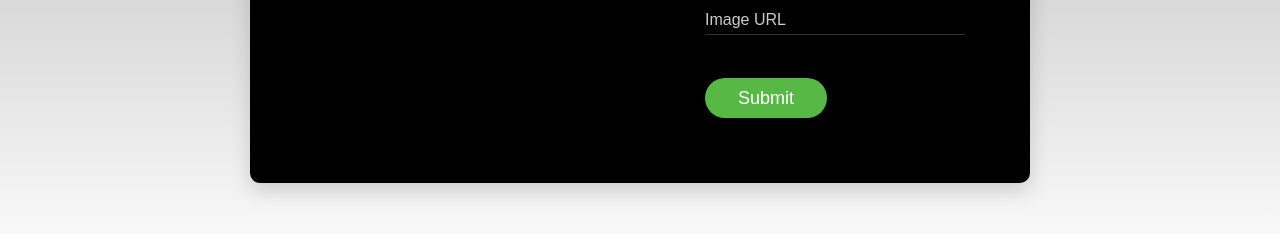
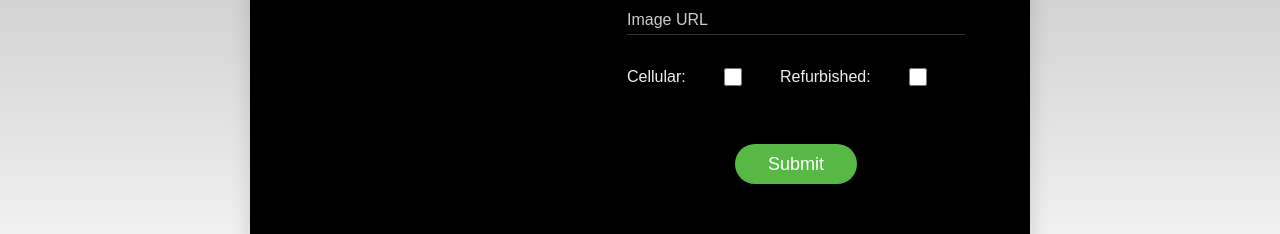
Before and after one commit to vishavjitparihar/project_warehouse, a React (Create React App) app in the folder Project_Warehouse/frontend/: page / in a window 1280 px wide. Shown: the part 1458-1692 px from the top of the page. Built offline with nearby package versions, Linux system fonts and the light colour scheme; no server answers.

Commit message:
Adding and Viewing Products work smoothly

```diff
--- a/Project_Warehouse/frontend/src/Form/ProductForm.css
+++ b/Project_Warehouse/frontend/src/Form/ProductForm.css
@@ -206,6 +206,8 @@
 
   .p-t-10 {
     padding-top: 10px;
+    display: flex;
+    justify-content: center;
   }
 
   .p-t-30 {
@@ -510,7 +512,7 @@
   .card-3 .card-heading {
     background: url("../apple.png") center no-repeat;
     display: table-cell;
-    width: 50%;
+    width: 40%;
   }
 
   .card-3 .card-body {
@@ -536,3 +538,13 @@
       padding-bottom: 45px;
     }
   }
+
+
+
+
+  .booleanVals {
+    display: flex;
+    font-size: 16px;
+    color: rgb(241, 239, 239);
+    background: rgb(0, 0, 0);
+  }
--- a/Project_Warehouse/frontend/src/Form/ProductForm.jsx
+++ b/Project_Warehouse/frontend/src/Form/ProductForm.jsx
@@ -1,10 +1,12 @@
 import { useState } from "react";
+import axios from "axios";
+
 import './ProductForm.css'
 
 //This component is for the creation of a Product in our Database
 
 
-export const ProdductForm = () => {
+export const ProdductForm = ({setProductList}) => {
 
     const [productData, setProductData] = useState({
         productModel: '',
@@ -19,11 +21,47 @@ export const ProdductForm = () => {
     });
 
     // I don't want the page to refresh after form is submitted
+    const handleClear = async () => {
+        setProductData({
+            productModel: '',
+            productColor: '',
+            productStorage: null,
+            productTag: '',
+            productRefurbished: false,
+            productCellular: false,
+            productLock: '',
+            productImage: '',
+            productSerialNumber: ''
+        });
+    }
+
     const handleSubmit = async (event) => {
         // event.preventDefault() will prevent the page refresh
         event.preventDefault();
-        console.log(productData);
+        try {
+            const res = await axios.post('http://localhost:9000/product', {
+                serialNum: productData.productSerialNumber,
+                model: productData.productModel,
+                color: productData.productColor,
+                storage: productData.productStorage,
+                isRefurbished: productData.productRefurbished,
+                tag: productData.productTag,
+                isCellular: productData.productCellular,
+                carrierLock: productData.productLock,
+                image: productData.productImage
+            });
+
+            //use setProductList to manually add the product
+            setProductList(productList => [...productList, res.data]);
+            event.target.reset();
+            handleClear();
+
+        } catch (err) {
+            console.error(err);
+        }
     }
+
+
 
     return (
         <div className="page-wrapper bg-gra-01 p-t-180 p-b-100 font-poppins">
@@ -106,9 +144,26 @@ export const ProdductForm = () => {
                             />
                         </div>
 
+                        <div className="booleanVals">
+                            <label htmlFor="cell">Cellular:</label>
+                            <input id ="cell"
+                                type="checkbox"
+                                onChange={() => setProductData({...productData, productCellular: !productData.productCellular})}
+                            />
 
+                            <label htmlFor="new">Refurbished:</label>
+                            <input id ="new"
+                                type="checkbox"
+                                onChange={() => setProductData({...productData, productRefurbished: !productData.productRefurbished})}
+                            />
 
+                        </div>
 
+                        <div>
+                            <br></br>
+                            <br></br>
+                            <br></br>
+                        </div>
                         <div className="p-t-10">
                             <button className="btn btn--pill btn--green" type="submit">Submit</button>
                         </div>
--- a/Project_Warehouse/frontend/src/List/ProductList.jsx
+++ b/Project_Warehouse/frontend/src/List/ProductList.jsx
@@ -36,7 +36,7 @@ export const ProductList = () => {
     return (
         <>
             <div className= "TablePage">
-                <ProdductForm />
+                <ProdductForm  setProductList={setProductList}/>
                 <table className="TableMain">
                     <thead>
                         <tr>
```
